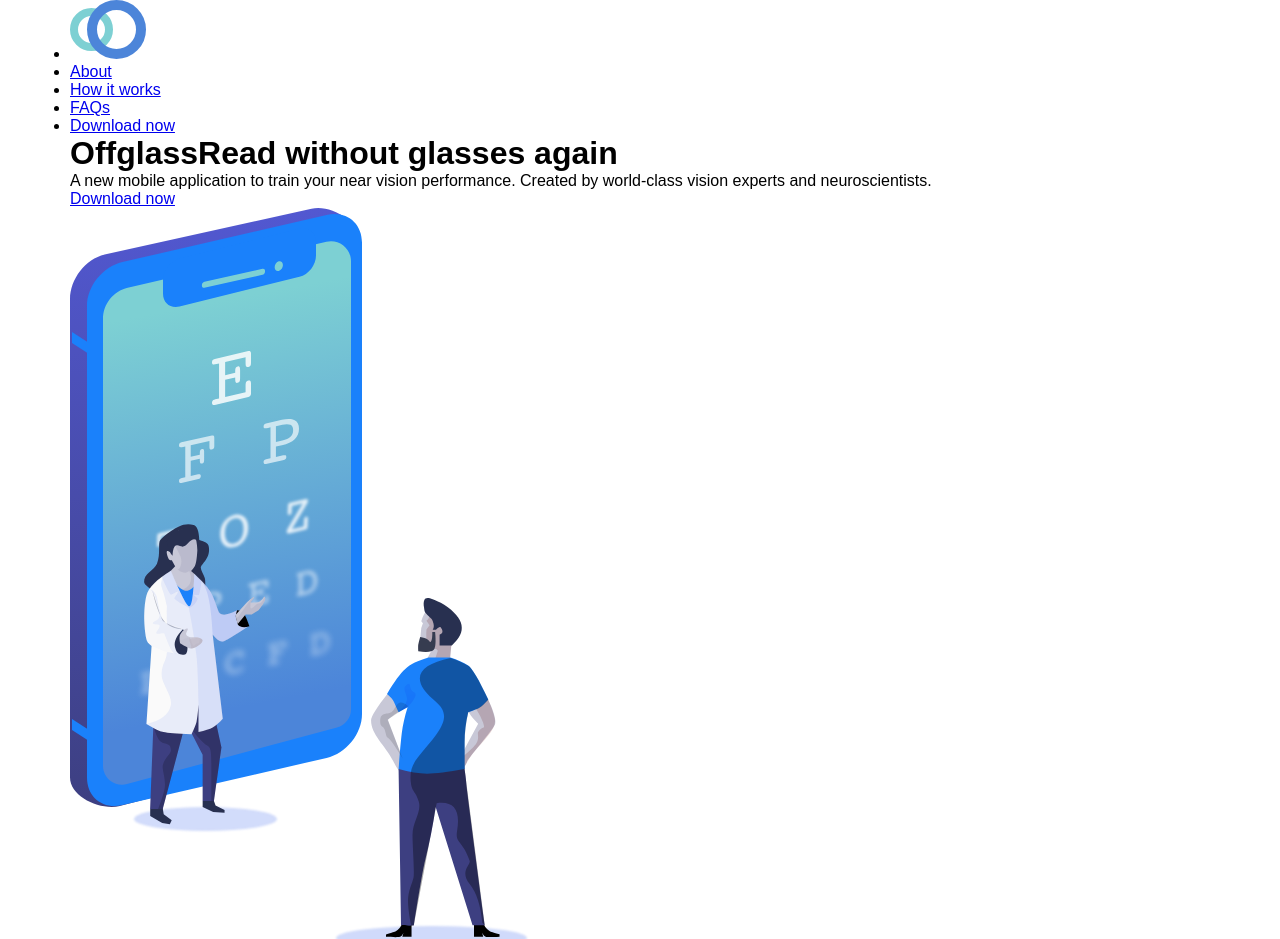
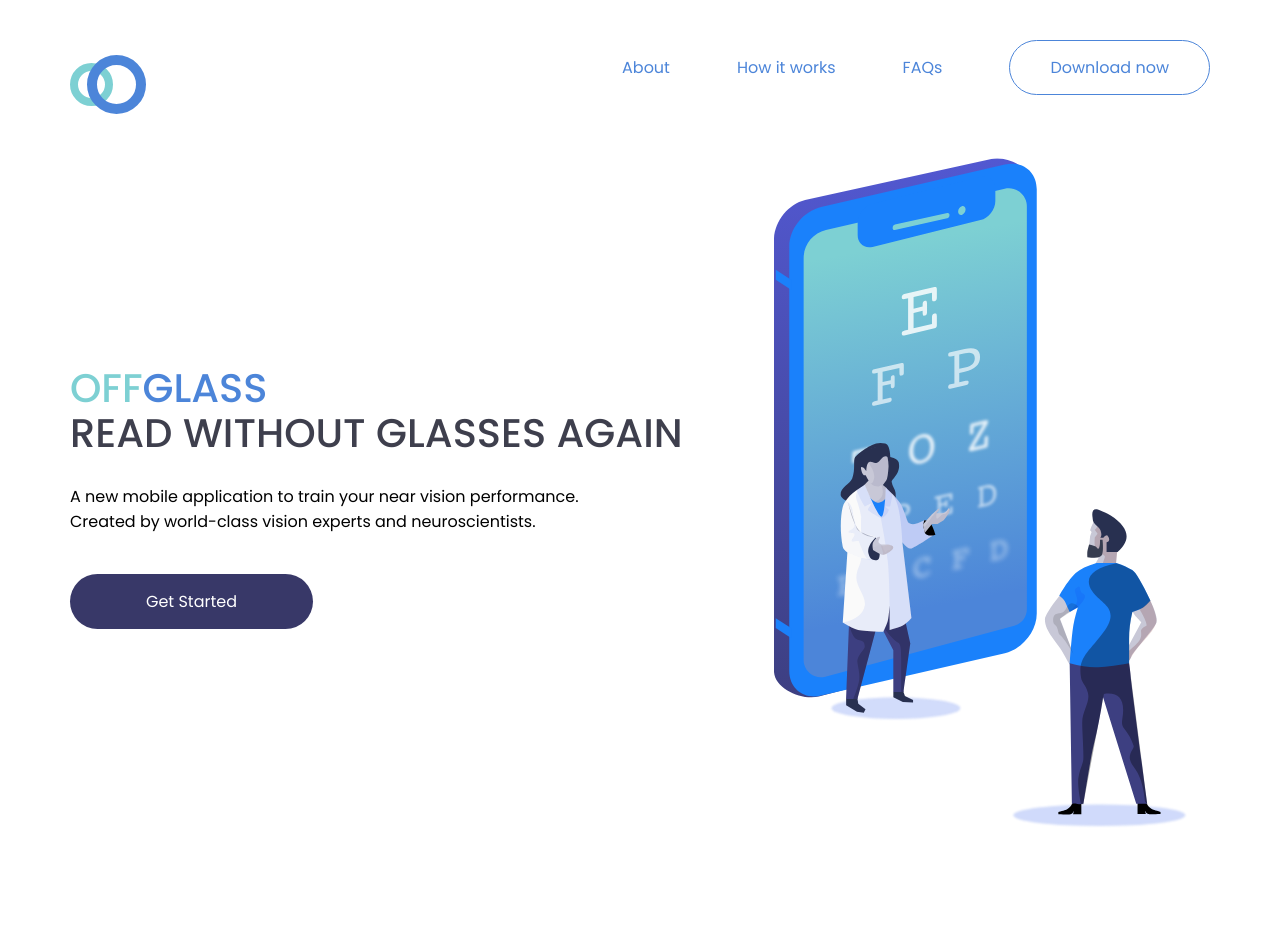
Before and after one commit to MigzRuiz/GlassOff, a website: page index.html in a window 1280 px wide. Shown: the top 939 px of the page. After the commit the page ends 873 px from the top, so only its background shows below. Drawn offline with Linux system fonts and the light colour scheme.

Commit message:
Finished Header Section

```diff
--- a/index.html
+++ b/index.html
@@ -1,12 +1,15 @@
 <!DOCTYPE html>
 <html lang="en">
+
 <head>
     <meta charset="UTF-8">
     <meta name="viewport" content="width=device-width, initial-scale=1.0">
     <meta http-equiv="X-UA-Compatible" content="ie=edge">
     <title>OFFGLASS</title>
     <link href="css/style.css" rel="stylesheet">
+    <link href="https://fonts.googleapis.com/css?family=Poppins:300,400,500" rel="stylesheet">
 </head>
+
 <body>
 
     <!--Done! - User Story #1: My product landing page should have a header element with a corresponding id="header".
@@ -32,7 +35,8 @@
     <header id="header" class="header">
         <nav class="navbar" id="nav-bar">
             <ul class="navbar__list">
-                <li class="navbar__item"><a href="#" class="navbar__link">
+                <li class="navbar__link">
+                    <a href="#" class="navbar__item">
                         <svg width="76px" height="59px" viewBox="0 0 76 59" version="1.1" xmlns="http://www.w3.org/2000/svg" xmlns:xlink="http://www.w3.org/1999/xlink">
                             <!-- Generator: Sketch 50.2 (55047) - http://www.bohemiancoding.com/sketch -->
                             <title>Logo</title>
@@ -49,21 +53,35 @@
                                 </g>
                             </g>
                         </svg>
-                </a></li>
-                <li class="navbar__item"><a href="#" class="navbar__link">About</a></li>
-                <li class="navbar__item"><a href="#" class="navbar__link">How it works</a></li>
-                <li class="navbar__item"><a href="#" class="navbar__link">FAQs</a></li>
-                <li class="navbar__item"><a href="#" class="navbar__link">Download now</a></li>
+                    </a>
+                </li>
+                <li class="navbar__link">
+                    <a href="#" class="navbar__item">About</a>
+                </li>
+                <li class="navbar__link">
+                    <a href="#" class="navbar__item">How it works</a>
+                </li>
+                <li class="navbar__link">
+                    <a href="#" class="navbar__item">FAQs</a>
+                </li>
+                <li class="navbar__link">
+                    <a href="#" class="navbar__item btn btn-clear">Download now</a>
+                </li>
             </ul>
         </nav>
-        <div class="header-left">
-            <h1 class="heading-primary">Offglass<span>Read without glasses again</span></h1>
-            <p class="heading-text">A new mobile application to train your near vision performance. Created by world-class vision experts and neuroscientists.</p>
-            <a href="#" class="btn">Download now</a>
+        <div class="header__hero">
+            <div class="header__hero-left">
+                <h1 class="heading-primary"><span class="off">Off</span><span class="glass">glass</span>
+                    <span class="sub">Read without glasses again</span>
+                </h1>
+                <p class="heading-text margin-btm-s">A new mobile application to train your near vision performance. Created by world-class vision experts and neuroscientists.</p>
+                <a href="#" class="btn btn-purple">Get Started</a>
             </div>
-        <div class="header-right">
-            <img id="header-img" src="img/header-graphics.svg" alt="hero graphics"/>
+            <div class="header__hero-right">
+                <img id="header-img" src="img/header-graphics.svg" alt="hero graphics" />
+            </div>
         </div>
     </header>
 </body>
+
 </html>
--- /dev/null
+++ b/sass/abstracts/_utilities.scss
@@ -0,0 +1,3 @@
+.margin-btm-s{
+    margin-bottom: 4rem;
+}
--- a/sass/abstracts/_variables.scss
+++ b/sass/abstracts/_variables.scss
@@ -1 +1,10 @@
+:root{
+    --color-primary: #4C85D9;
+    --color-secondary: #7DD0D3;
+
+    --color-purple: #383868;
+    --color-dark: #3E3F4D;
+    --color-white: #fff;
+}
+
 $default-font-size: 1.6rem;
--- a/sass/layout/_layout.scss
+++ b/sass/layout/_layout.scss
@@ -2,8 +2,89 @@
     width: 100%;
     max-width: 1140px;
     margin: 0 auto;
+
+    &__hero{
+        display:flex;
+
+        &-left{
+            display: flex;
+            flex-direction: column;
+            justify-content: center;
+        }
+        &-right{
+            img{
+                transform: scale(.9);
+            }
+        }
+    }
 }
 
 .navbar{
+    &__list{
+        list-style-type: none;
 
+
+        display: flex;
+    }
+    &__link{
+        margin-top: 5.5rem;
+        &:not(:last-child){
+            margin-right: 6.7rem;
+        }
+        &:first-child{
+            margin-right: auto;
+        }
+    }
+    &__item{
+        //typography
+        text-decoration: none;
+        color: var(--color-primary);
+    }
 }
+
+//typography
+.heading{
+    &-primary{
+        text-transform: uppercase;
+        font-size: 4.0rem;
+        font-weight: 500;
+        line-height: 4.5rem;
+
+        .off{
+            color:var(--color-secondary);
+        }
+        .glass{
+            color:var(--color-primary);
+        }
+        .sub{
+            display:inline-block;
+            color:var(--color-dark);
+        }
+    }
+
+    &-text{
+        margin-top: 2.8rem;
+        max-width: 54rem;
+    }
+}
+
+//components
+.btn{
+    padding: 1.5rem 4rem;
+    border-radius: 10rem;
+    width: 24.3rem;
+
+
+    &-purple{
+        background-color: var(--color-purple);
+        //typography
+        color:var(--color-white);
+        text-decoration: none;
+        text-align: center;
+    }
+
+    &-clear{
+        border: 1px solid var(--color-primary);
+
+    }
+}
```
Also changed, not shown: css/style.css. Lines whose indentation alone changed are shown as unchanged.
